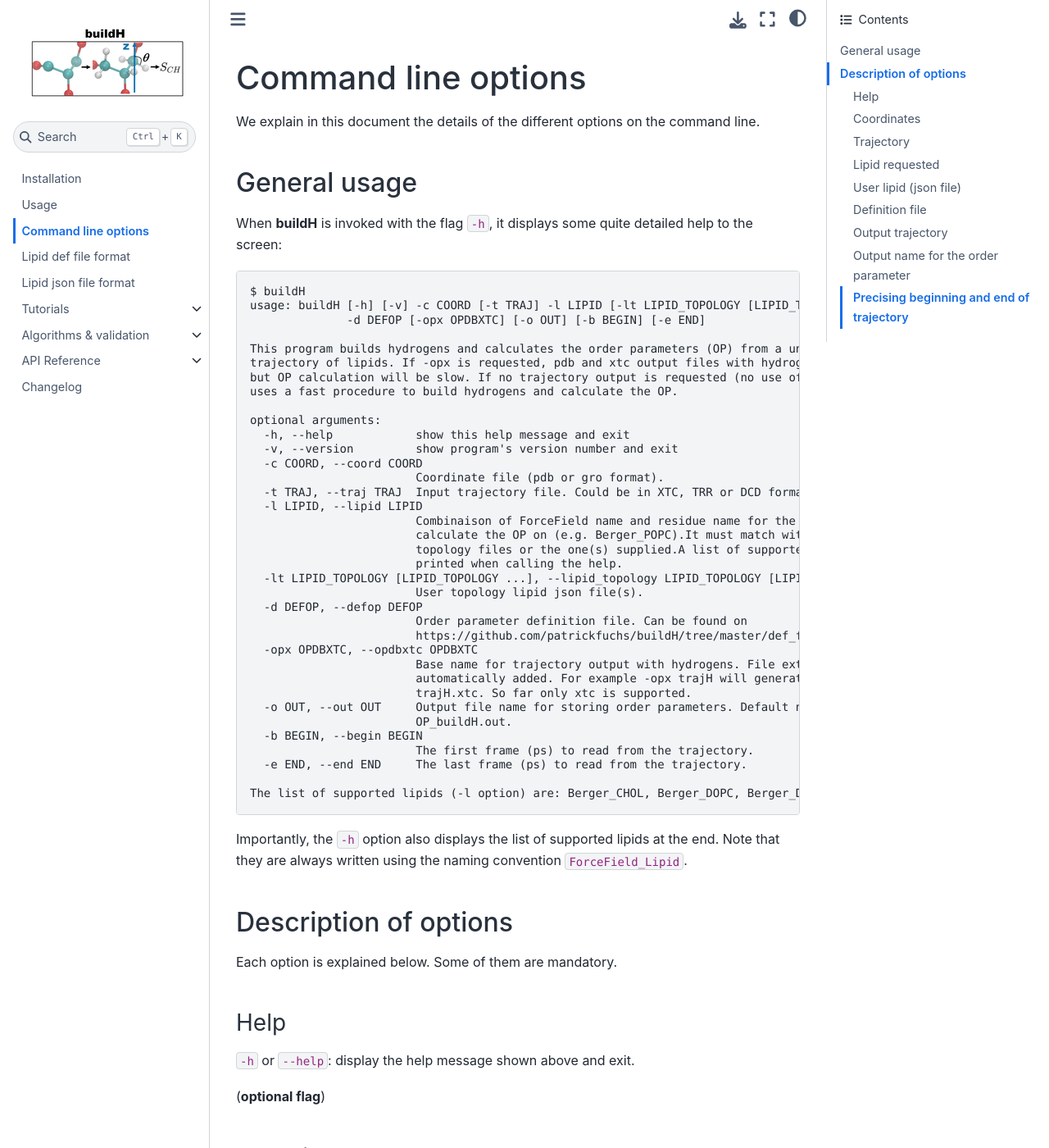
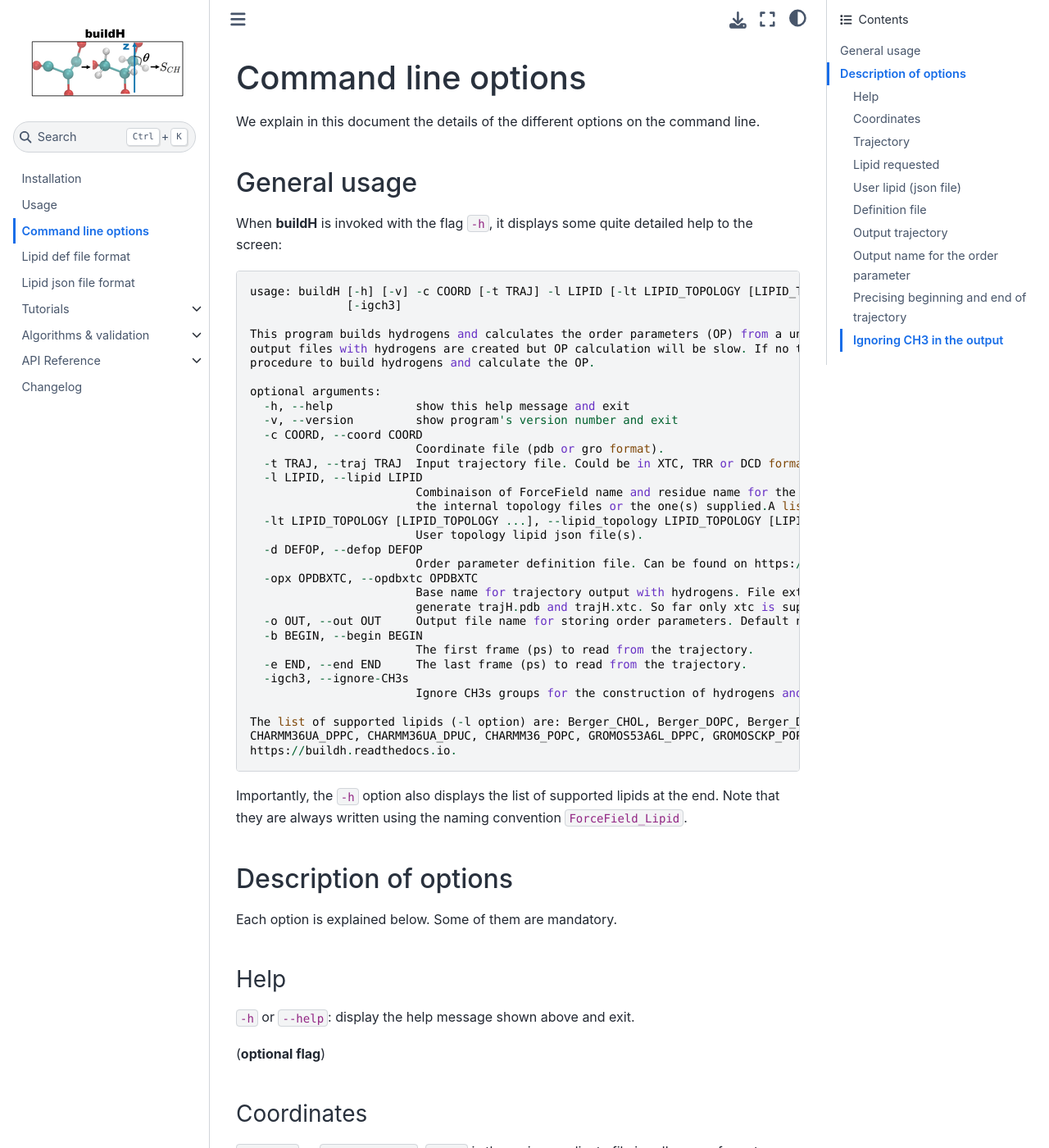
Before and after one commit to patrickfuchs/buildH, a Sphinx documentation site: the page built from docs/command_line_options.md, in a window 1280 px wide and 1400 px high. Shown: the whole window at 82% size. Built offline with Sphinx 7.4.7 and the Sphinx Book theme 1.1.4, drawn with Linux system fonts in a browser that asks for light colours; the version number could not be read and is left out; some of the changed text lies outside the part shown.

Commit message:
Add doc for -igch3 option

````diff
--- a/docs/command_line_options.md
+++ b/docs/command_line_options.md
@@ -7,14 +7,12 @@
 When **buildH** is invoked with the flag `-h`, it displays some quite detailed help to the screen:
 
 ```
-$ buildH
-usage: buildH [-h] [-v] -c COORD [-t TRAJ] -l LIPID [-lt LIPID_TOPOLOGY [LIPID_TOPOLOGY ...]]
-              -d DEFOP [-opx OPDBXTC] [-o OUT] [-b BEGIN] [-e END]
+usage: buildH [-h] [-v] -c COORD [-t TRAJ] -l LIPID [-lt LIPID_TOPOLOGY [LIPID_TOPOLOGY ...]] -d DEFOP [-opx OPDBXTC] [-o OUT] [-b BEGIN] [-e END]
+              [-igch3]
 
-This program builds hydrogens and calculates the order parameters (OP) from a united-atom
-trajectory of lipids. If -opx is requested, pdb and xtc output files with hydrogens are created
-but OP calculation will be slow. If no trajectory output is requested (no use of flag -opx), it
-uses a fast procedure to build hydrogens and calculate the OP.
+This program builds hydrogens and calculates the order parameters (OP) from a united-atom trajectory of lipids. If -opx is requested, pdb and xtc
+output files with hydrogens are created but OP calculation will be slow. If no trajectory output is requested (no use of flag -opx), it uses a fast
+procedure to build hydrogens and calculate the OP.
 
 optional arguments:
   -h, --help            show this help message and exit
@@ -23,26 +21,25 @@
                         Coordinate file (pdb or gro format).
   -t TRAJ, --traj TRAJ  Input trajectory file. Could be in XTC, TRR or DCD format.
   -l LIPID, --lipid LIPID
-                        Combinaison of ForceField name and residue name for the lipid to
-                        calculate the OP on (e.g. Berger_POPC).It must match with the internal
-                        topology files or the one(s) supplied.A list of supported terms is
-                        printed when calling the help.
+                        Combinaison of ForceField name and residue name for the lipid to calculate the OP on (e.g. Berger_POPC).It must match with
+                        the internal topology files or the one(s) supplied.A list of supported terms is printed when calling the help.
   -lt LIPID_TOPOLOGY [LIPID_TOPOLOGY ...], --lipid_topology LIPID_TOPOLOGY [LIPID_TOPOLOGY ...]
                         User topology lipid json file(s).
   -d DEFOP, --defop DEFOP
-                        Order parameter definition file. Can be found on
-                        https://github.com/patrickfuchs/buildH/tree/master/def_files.
+                        Order parameter definition file. Can be found on https://github.com/patrickfuchs/buildH/tree/master/def_files.
   -opx OPDBXTC, --opdbxtc OPDBXTC
-                        Base name for trajectory output with hydrogens. File extension will be
-                        automatically added. For example -opx trajH will generate trajH.pdb and
-                        trajH.xtc. So far only xtc is supported.
-  -o OUT, --out OUT     Output file name for storing order parameters. Default name is
-                        OP_buildH.out.
+                        Base name for trajectory output with hydrogens. File extension will be automatically added. For example -opx trajH will
+                        generate trajH.pdb and trajH.xtc. So far only xtc is supported.
+  -o OUT, --out OUT     Output file name for storing order parameters. Default name is OP_buildH.out.
   -b BEGIN, --begin BEGIN
                         The first frame (ps) to read from the trajectory.
   -e END, --end END     The last frame (ps) to read from the trajectory.
+  -igch3, --ignore-CH3s
+                        Ignore CH3s groups for the construction of hydrogens and the calculation of the OP.
 
-The list of supported lipids (-l option) are: Berger_CHOL, Berger_DOPC, Berger_DPPC, Berger_POP, Berger_PLA, Berger_POPC, Berger_POPE, Berger_POPS, CHARMM36UA_DPPC, CHARMM36UA_DPUC, CHARMM36_POPC, GROMOS53A6L_DPPC, GROMOSCKP_POPC, GROMOSCKP_POPS. More documentation can be found at https://buildh.readthedocs.io.
+The list of supported lipids (-l option) are: Berger_CHOL, Berger_DOPC, Berger_DPPC, Berger_POPC, Berger_PLA, Berger_POP, Berger_POPE, Berger_POPS,
+CHARMM36UA_DPPC, CHARMM36UA_DPUC, CHARMM36_POPC, GROMOS53A6L_DPPC, GROMOSCKP_POPC, GROMOSCKP_POPS. More documentation can be found at
+https://buildh.readthedocs.io.
 ```
 
 Importantly, the `-h` option also displays the list of supported lipids at the end. Note that they are always written using the naming convention `ForceField_Lipid`.
@@ -108,3 +105,7 @@
 **buildH** checks whether the `BEGIN` and `END` make sense with the supplied trajectory.
 
 (**optional flag**)
+
+### Ignoring CH3 in the output
+
+`-igch3` or `--ignore-CH3s`: when this flag is on, the OP of each C-H belonging to any CH3 will not be computed and not be written in the ouput file even if they are present in the def file. Individual reconstruted C-H of methyl groups are not very interesting for OP calculation since we cannot precisely know where they are because of the methyl rotation. With this option, one can avoid their evaluation without having to remove these C-H in the def file (recall, the [def files from the **buildH** website](https://github.com/patrickfuchs/buildH/tree/master/def_files) contain all possible C-Hs). However, note that this `-igch3` option is not usable with the `-opx` option (which outputs the structure pdb and xtc files with hydrogens) since this latter needs all hydrogen atoms to reconstruct.
````
Also changed, not shown: docs/notebooks/Notebook_01_buildH_calc_OP.ipynb, docs/notebooks/Notebook_02_buildH_calc_OP_outputwH.ipynb, docs/notebooks/Notebook_03_mixture_POPC_POPE.ipynb, docs/notebooks/Notebook_05_mixture_POPC_cholesterol.ipynb.
